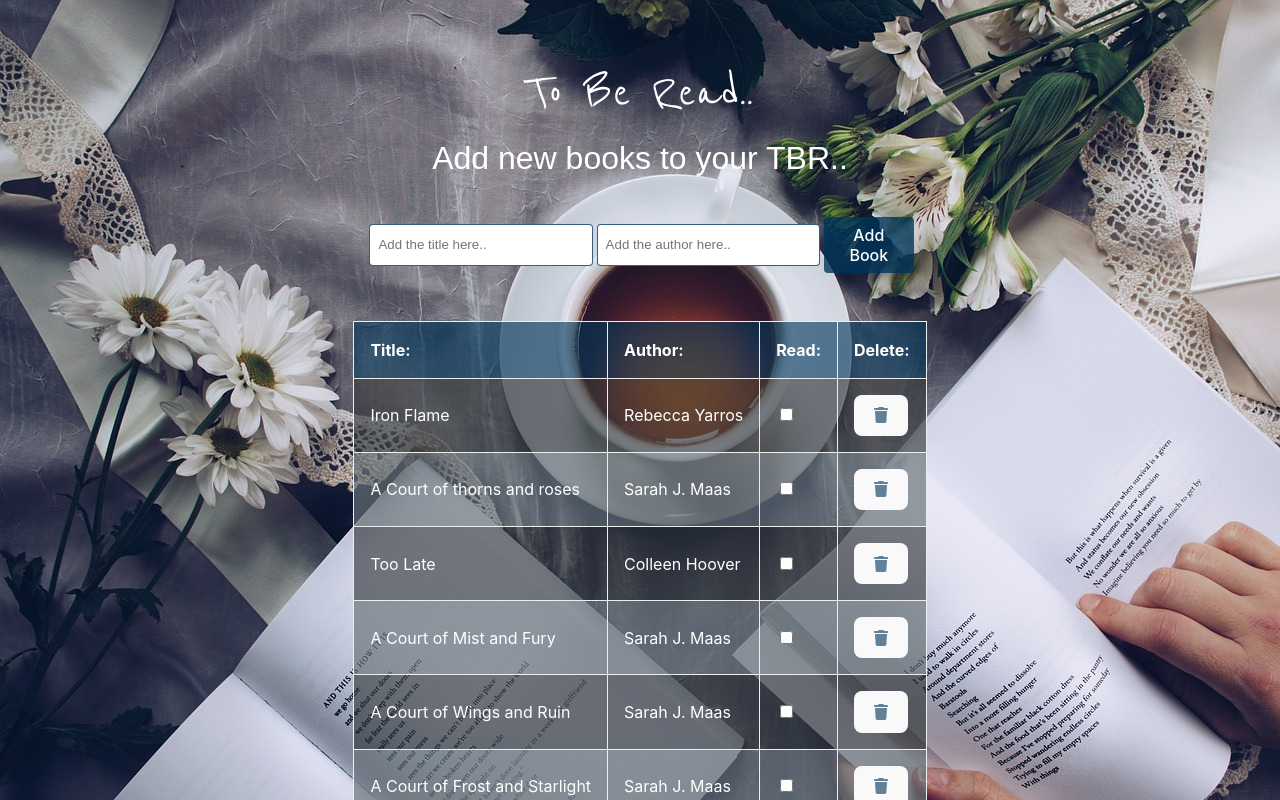
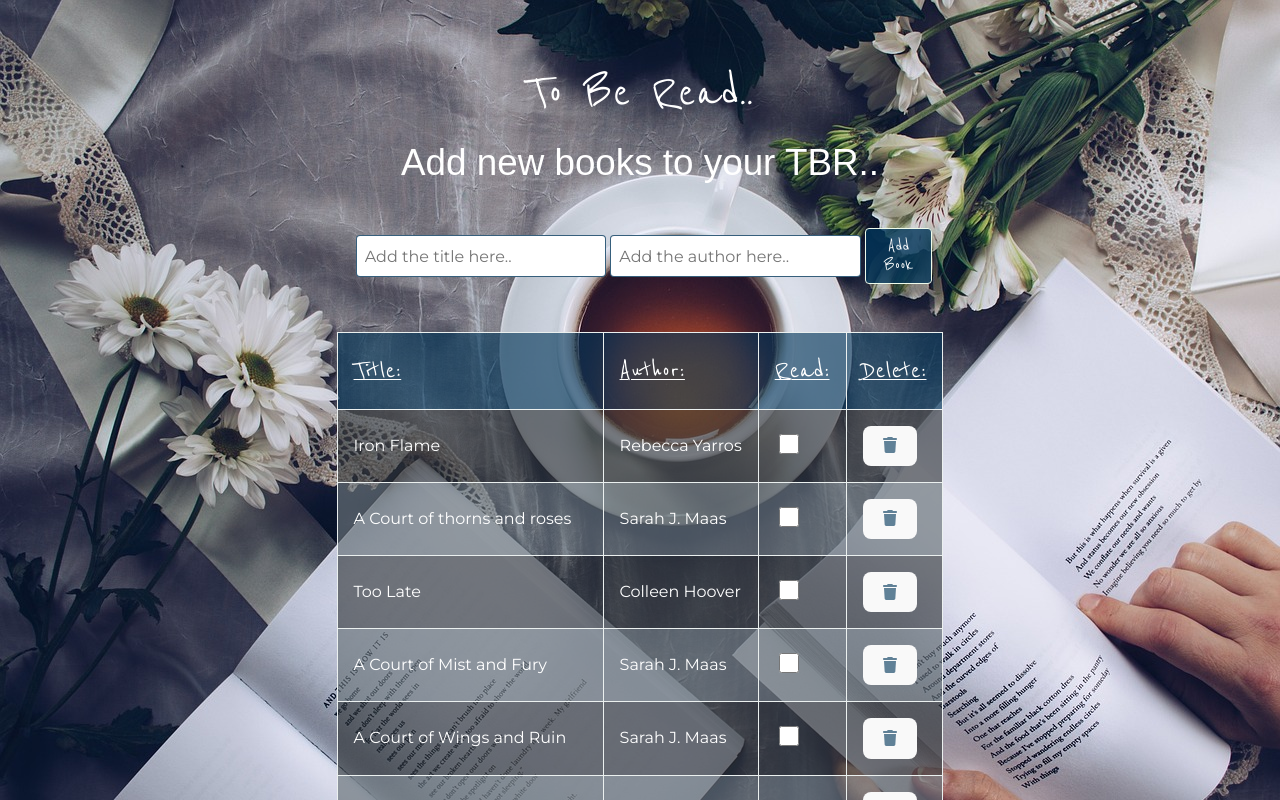
Before and after one commit to Chewbeccaz/the-todos-Chewbeccaz, a React (Vite) app: page / in a window 1280 px wide. Shown: the top 800 px of the page. Built offline with nearby package versions, Linux system fonts and the light colour scheme; a web font is replaced by a local one.

Commit message:
added some more air into the inputs.

```diff
--- a/src/AddBook.css
+++ b/src/AddBook.css
@@ -4,9 +4,8 @@
   display: flex;
   justify-content: space-around;
   align-items: center;
-
   background: none;
-  padding: 0.5rem 1rem;
+  padding: 0.5rem 1.2rem;
   margin-top: 1rem;
   margin-bottom: 2rem;
   width: 95%;
@@ -20,16 +19,19 @@
   border: 1px solid #003559c9;
   border-radius: 4px;
   margin-right: 4px;
+  font-family: "montserrat", sans-serif;
+  font-size: 16px;
 }
 
 .add-btn {
   background: #003559c9;
   color: #fff;
-  border: none;
-  padding: 0.5rem 1rem;
+  border: 1px solid var(--secondary-color);
+  padding: 0.5rem;
   cursor: pointer;
   border-radius: 4px;
-  width: 30;
+  font-family: "Reenie Beanie", cursive;
+  font-size: 1.2rem;
 }
 
 .add-btn:hover {
--- a/src/BookApp.css
+++ b/src/BookApp.css
@@ -14,6 +14,6 @@ h2 {
   font-family: "Rubik Burned", sans-serif;
   font-weight: 400;
   font-style: normal;
-  font-size: 2rem;
+  font-size: 2.3rem;
   margin-top: 0;
 }
--- a/src/ShowBooks.css
+++ b/src/ShowBooks.css
@@ -32,6 +32,15 @@ body {
 
 .book-table th {
   background-color: var(--th-color);
+  font-family: "Reenie Beanie", cursive;
+  font-size: 1.8rem;
+  text-decoration: underline;
+  text-decoration-thickness: 1px;
+}
+
+.book-table td {
+  font-family: "Montserrat", sans-serif;
+  font-size: 1rem;
 }
 
 .even-row {
@@ -45,3 +54,11 @@ body {
 .delete-icon {
   color: var(--th-color);
 }
+
+.checkbox {
+  width: 20px;
+  height: 20px;
+  border: 2px solid var(--secondary-color);
+  border-radius: 4px;
+  cursor: pointer;
+}
--- a/src/components/ShowBooks.tsx
+++ b/src/components/ShowBooks.tsx
@@ -41,6 +41,7 @@ export const ShowBooks = (props: IShowBooksProps) => {
                   type="checkbox"
                   checked={book.isChecked}
                   onChange={() => handleCheckBox(book.id)}
+                  className="checkbox"
                 />
               </td>
               <td>
```
